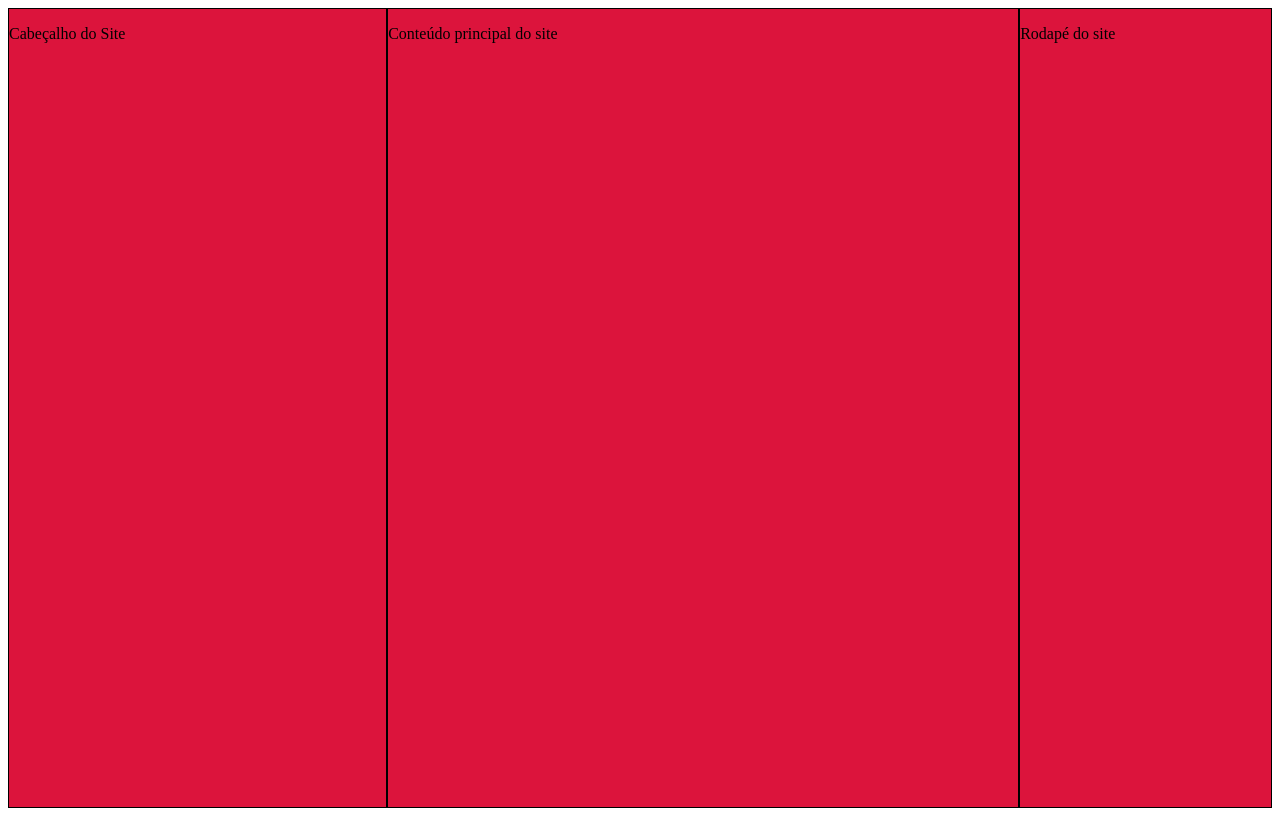
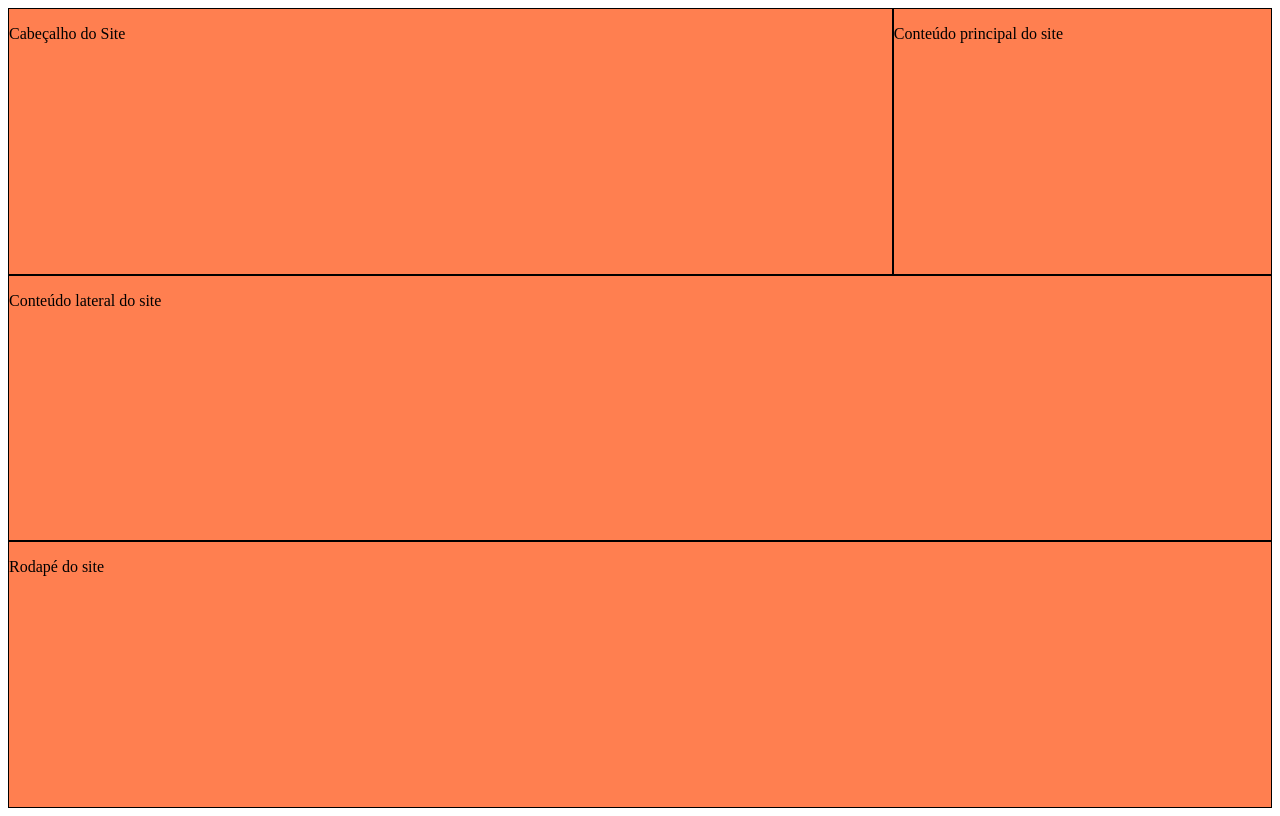
Before and after one commit to WinkWnk/projeto_landing_page, a plain HTML site: page exemplo/grid.html in a window 1280 px wide. Drawn offline with Linux system fonts and the light colour scheme.

Commit message:
Finalizado introdução a grid csss

```diff
--- a/exemplo/grid.css
+++ b/exemplo/grid.css
@@ -1,10 +1,21 @@
 .bloco{
-    background-color:crimson ;
+    background-color:coral ;
     border: 1px solid black;
 }
 
 body{
     display: grid;
-    grid-template-columns: 30% 50% 20%;
+    grid-template-columns: 70% 30% ;
     height:100vh;
+    grid-template-areas: 'header main'
+                         'aside aside'
+                         'footer footer';
 }
+
+header{grid-area: header;}
+
+main{grid-area: main;}
+
+aside{grid-area: aside;}
+
+footer{grid-area: footer;}
--- a/exemplo/grid.html
+++ b/exemplo/grid.html
@@ -16,6 +16,10 @@
         <p>Conteúdo principal do site</p>
     </main>
 
+    <aside class="bloco">
+        <p>Conteúdo lateral do site</p>
+    </aside>
+
     <footer class="bloco">
         <p>Rodapé do site</p>
     </footer>
```
